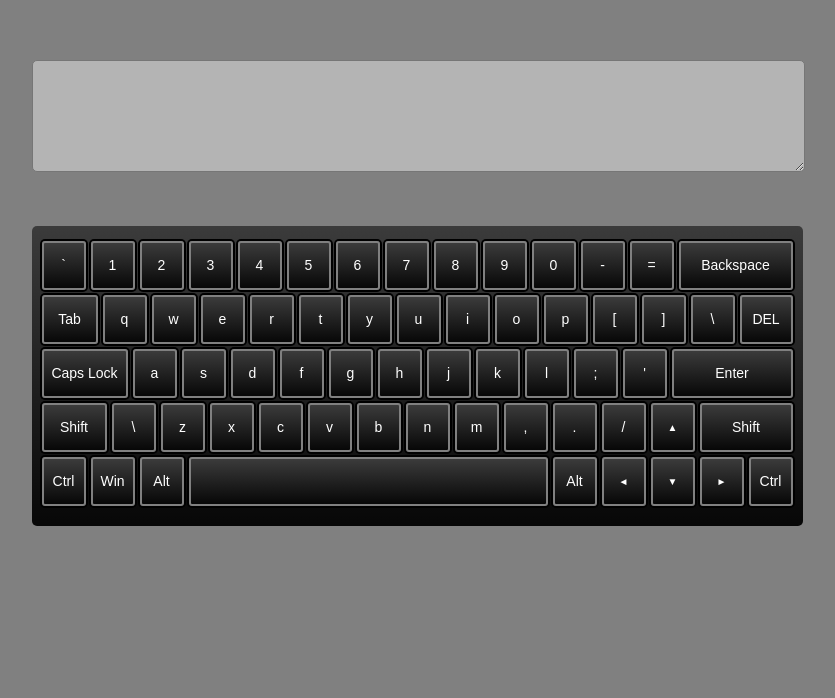
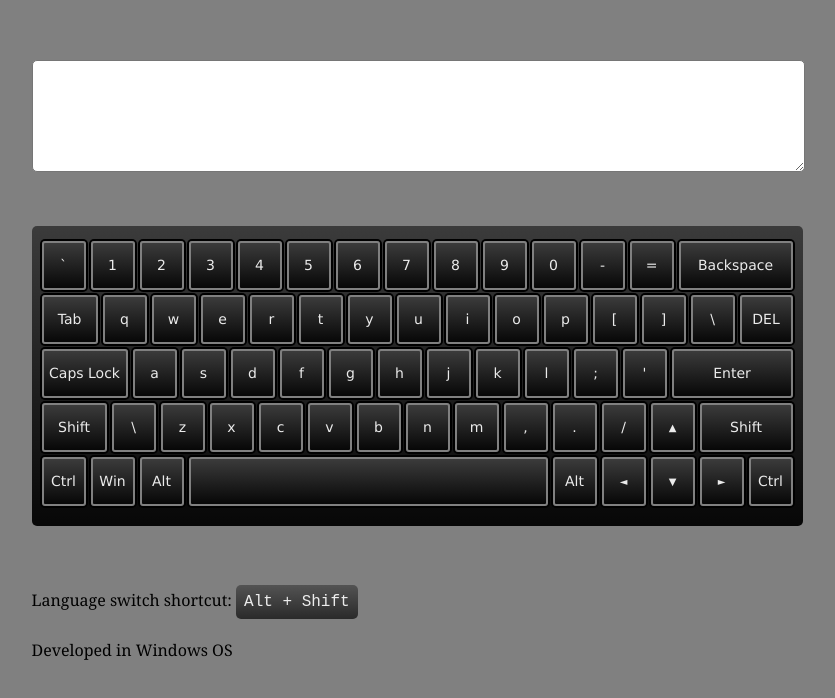
Before and after one commit to ashablyka/virtual-keyboard, a website: page index.html in a window 1280 px wide. Shown: the whole page, without its empty margins (223-1058 px from the left). Drawn offline with Linux system fonts and the light colour scheme.

Commit message:
feat: add shorcut information

```diff
--- a/script.js
+++ b/script.js
@@ -71,6 +71,7 @@ class Keyboard {
     wrapper: null,
     textarea: null,
     keyboard: null,
+    info: null,
     keys: [],
   }
 
@@ -84,13 +85,18 @@ class Keyboard {
     this.elements.wrapper = createElement('div', 'wrapper');
     this.elements.textarea = createElement('textarea', 'textarea');
     this.elements.keyboard = createElement('div', 'keyboard');
+    this.elements.info = createElement('p', 'info');
+
+    this.elements.info.innerHTML = `Language switch shortcut: <span class="shortcut">Alt + Shift</span>
+    <br>Developed in Windows OS`;
 
     this.elements.keyboard.append(createKeyElements());
     this.elements.keys = this.elements.keyboard.querySelectorAll('.key');
 
     this.fillButtonsNames();
 
-    this.elements.wrapper.append(this.elements.textarea, this.elements.keyboard);
+    this.elements.wrapper.append(this.elements.textarea,
+      this.elements.keyboard, this.elements.info);
     document.body.append(this.elements.wrapper);
 
     document.addEventListener('keydown', this.onKeyDown);
@@ -322,6 +328,8 @@ function createKeyElements() {
   return keysFragment;
 }
 
-const keyboard = new Keyboard();
+window.addEventListener('load', () => {
+  const keyboard = new Keyboard();
 
-keyboard.init();
+  keyboard.init();
+});
--- a/style.css
+++ b/style.css
@@ -18,16 +18,17 @@ body {
   height: 100px;
   margin-bottom: 50px;
   padding: 5px 10px;
-  background: #b4b4b4;
   border-radius: 5px;
+  font-size: 18px;
 }
 
 .keyboard {
   width: 751px;
   display: flex;
   flex-wrap: wrap;
-  background: linear-gradient(#3B3B3B, #070707);;
+  background: linear-gradient(#3b3b3b, #070707);;
   border-radius: 5px;
+  margin-bottom: 50px;
   padding: 15px 10px;
 }
 
@@ -36,10 +37,10 @@ body {
   height: 49px;
   margin-right: 5px;
   margin-bottom: 5px;
-  background: linear-gradient(#3B3B3B, #070707);
-  color: #ffffff;
+  background: linear-gradient(#3b3b3b, #070707);
+  color: #ebebeb;
   text-align: center;
-  font-family: sans-serif;
+  font-family: Verdana, Geneva, Tahoma, sans-serif;
   font-size: 14px;
   line-height: 45px;
   border: 2px solid #808080;
@@ -103,3 +104,17 @@ body {
   transform: translate(1px, 1px);
   transition: all 0.2s ease 0s;
 }
+
+.info {
+  font-family: Georgia, 'Times New Roman', Times, serif;
+  font-size: 16px;
+  line-height: 3;
+}
+
+.shortcut {
+  color: #ececec;
+  background: linear-gradient(rgb(83, 83, 83), #2a2a2a);
+  border-radius: 5px;
+  padding: 8px;
+  font-family: 'Courier New', Courier, monospace;
+}
```
